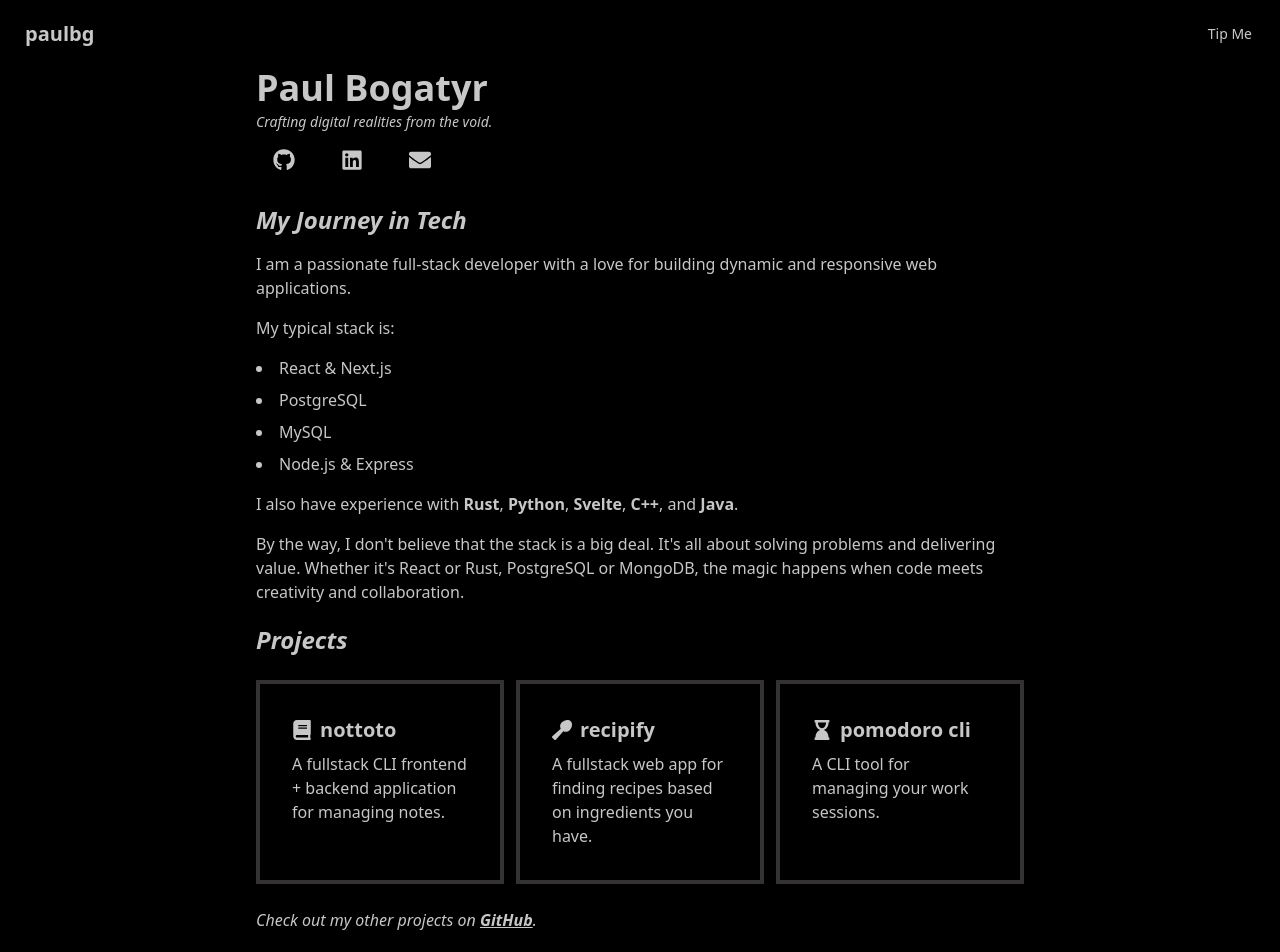
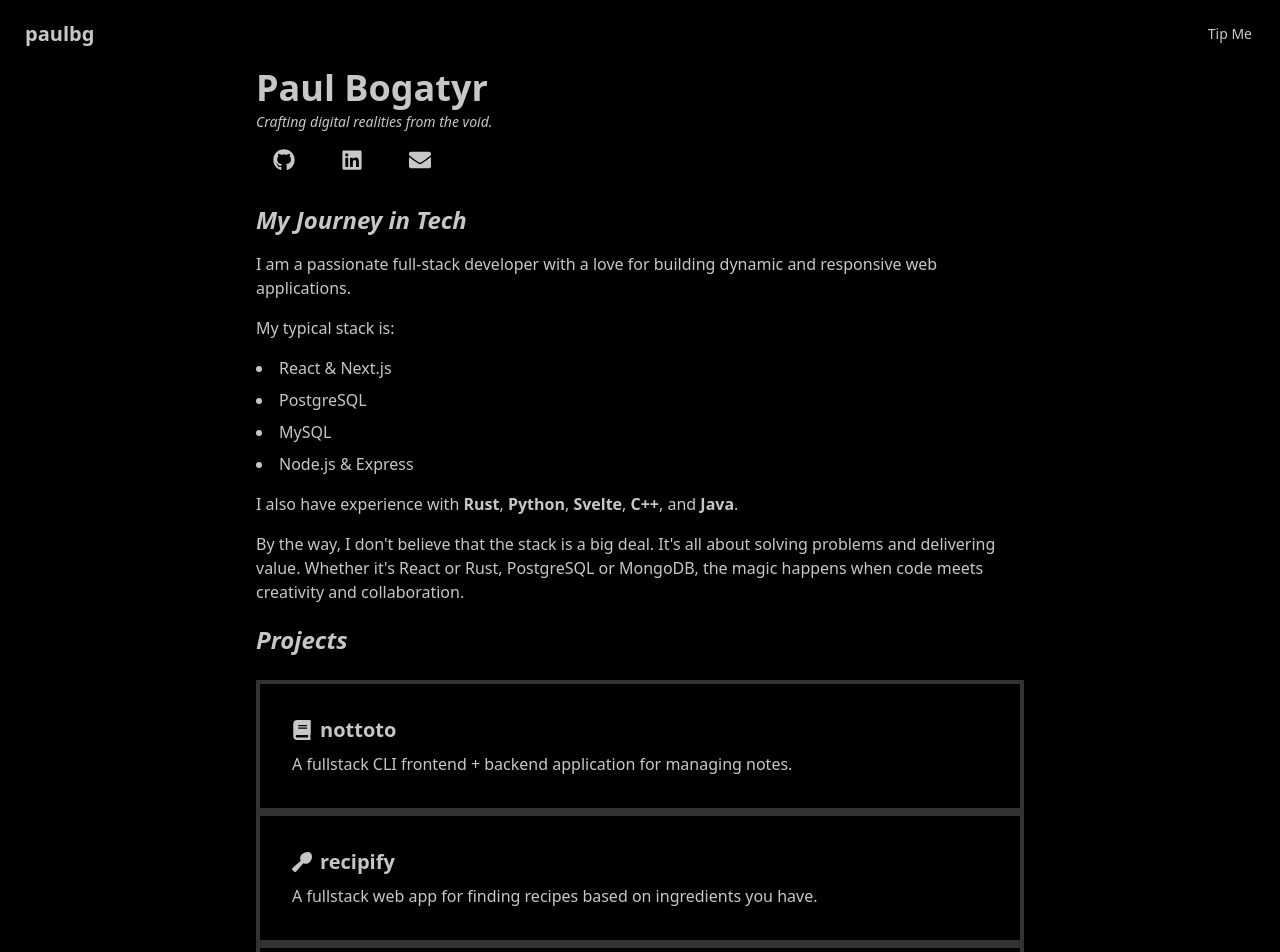
Before and after one commit to paulbgtr/paulbg, a Next.js app: page / in a window 1280 px wide. Shown: the top 952 px of the page. Built offline with nearby package versions, Linux system fonts and the light colour scheme.

Commit message:
chore: simplify project list's layout

```diff
--- a/src/components/pageRelated/index/Projects/ProjectList.tsx
+++ b/src/components/pageRelated/index/Projects/ProjectList.tsx
@@ -29,7 +29,7 @@ export const ProjectList = () => {
   ];
 
   return (
-    <div className="grid grid-cols-1 gap-3 md:grid-cols-3">
+    <div className="space-y-3">
       {projectData.map((project) => (
         <Project
           key={project.id}
```
